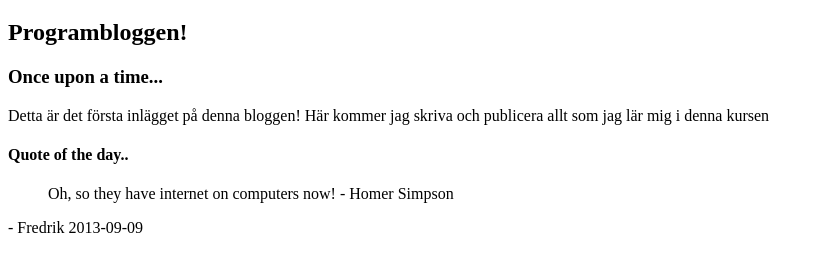
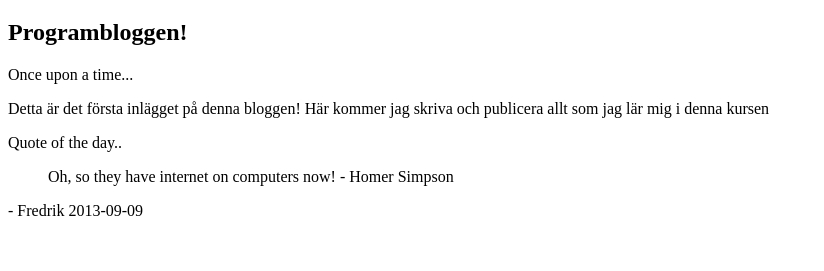
Before and after one commit to fredrikblixth/1ik415-fb222fn-labbar, a plain HTML site: page index.html in a window 1280 px wide. Shown: the part 61-332 px from the top of the page, without its empty margins (0-824 px from the left). Drawn offline with Linux system fonts and the light colour scheme.

Commit message:
justering av h3-taggar

```diff
--- a/index.html
+++ b/index.html
@@ -6,11 +6,11 @@
     </head>
     <body>
         <h1>Fredrik Blixth - Webbprogrammerare</h1>
+        <h2>Programbloggen!</h2>
         <span>
-            <h2>Programbloggen!</h2>
-            <h3>Once upon a time...</h3>
+            <p>Once upon a time...</p>
             <p> Detta är det första inlägget på denna bloggen! Här kommer jag skriva och publicera allt som jag lär mig i denna kursen</p>
-            <h4>Quote of the day..</h4>
+            <p>Quote of the day..</p>
             <blockquote>Oh, so they have internet on computers now!</q> - Homer Simpson</blockquote>
             <p>- Fredrik 2013-09-09</p>
         </span>
```
